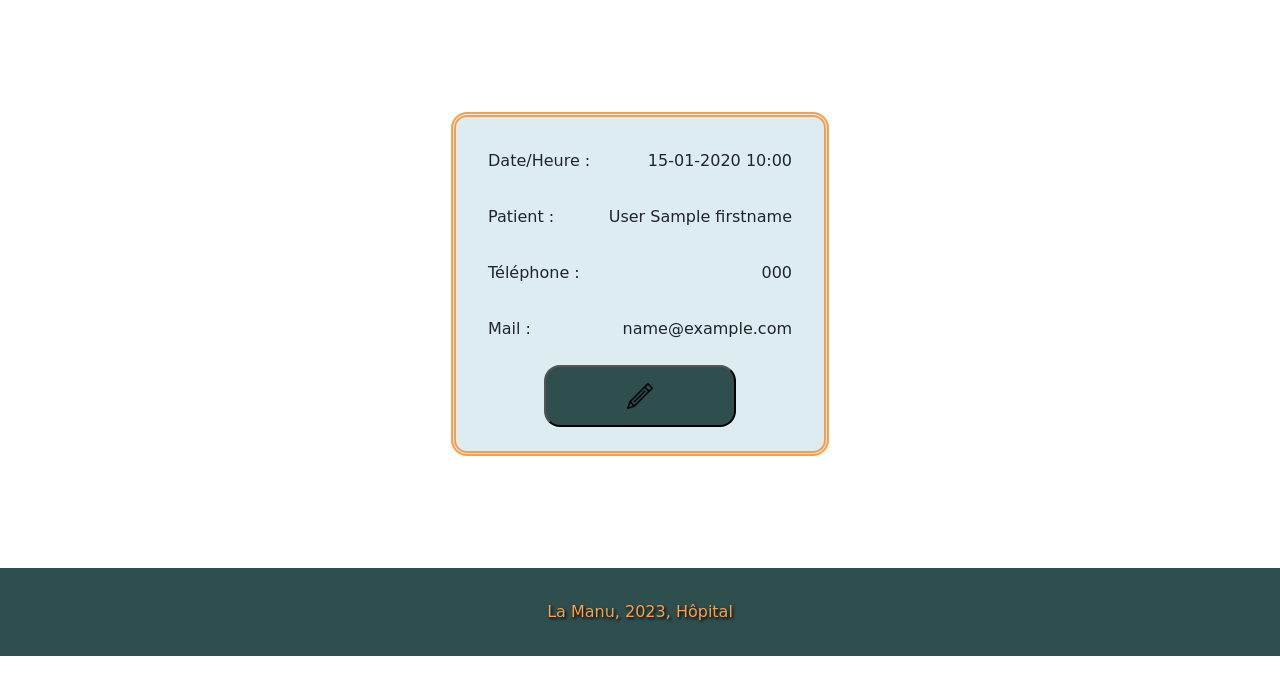
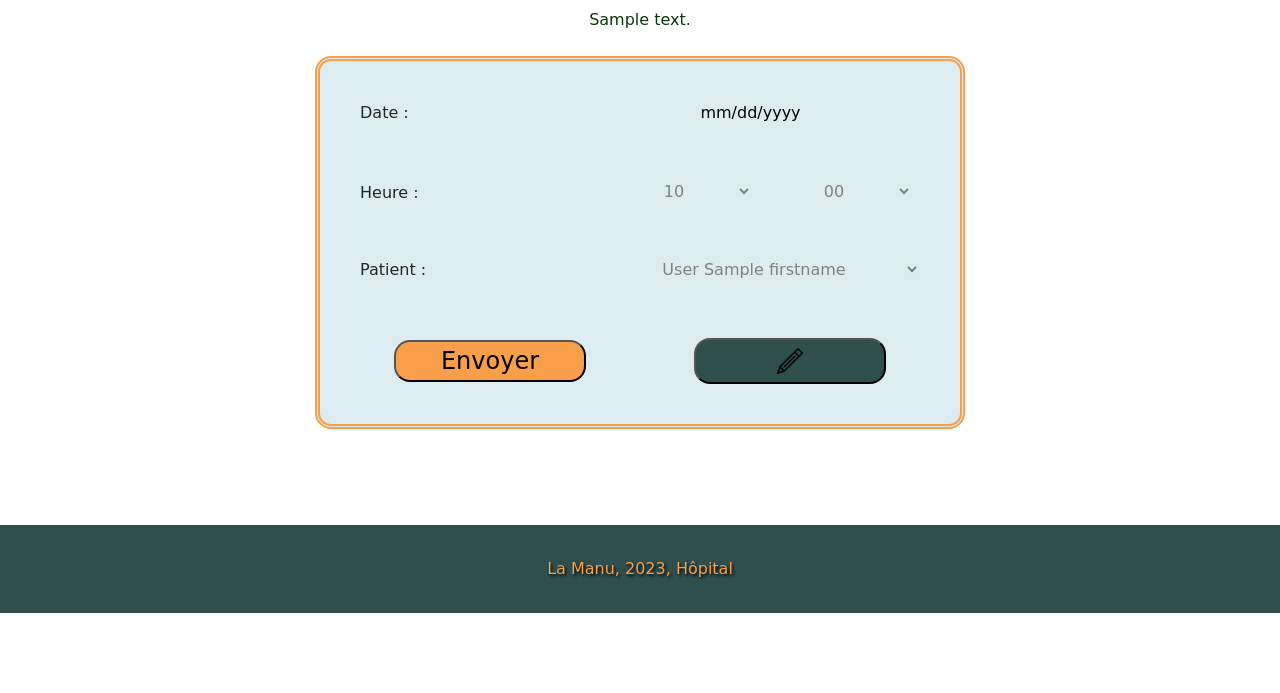
Before and after one commit to roxylya/cabinet, a PHP site: template views/appointment/rdv.php in a window 1280 px wide. Shown: the part 107-800 px from the top of the page. Run offline with PHP 8.4, Linux system fonts and the light colour scheme; the template is opened without the code that fills it: most values are stand-ins (such as "Sample title", 1, 10 or a date in 2020); some libraries are stand-ins or nearby versions; some web fonts are replaced.

Commit message:
updatelistepatientok

```diff
--- a/models/Appointment.php
+++ b/models/Appointment.php
@@ -118,7 +118,7 @@ class Appointment
         $db = dbConnect();
         // je formule ma requête affiche les éléments souhaités des tables appointments et patients concernant l'id récupéré
         // je mets des as pour différencier mes id des différentes tables : à voir
-        $sql = 'SELECT `appointments`.`id`, `appointments`.`dateHour`, `patients`.`id`, `patients`.`lastname`, `patients`.`firstname`, `patients`.`phone`, `patients`.`mail`, `patients`.`birthdate`  FROM `appointments` LEFT JOIN `patients` ON `appointments`.`idPatients`=`patients`.`id` WHERE `appointments`.`id`=:idAppointment ORDER BY `dateHour`';
+        $sql = 'SELECT `appointments`.`id` as `idAppointment`, `appointments`.`idPatients`,`appointments`.`dateHour`, `patients`.`id`, `patients`.`lastname`, `patients`.`firstname`, `patients`.`phone`, `patients`.`mail`, `patients`.`birthdate`  FROM `appointments` LEFT JOIN `patients` ON `appointments`.`idPatients`=`patients`.`id` WHERE `appointments`.`id`=:idAppointment ORDER BY `dateHour`';
         // on prépare la requête
         $sth = $db->prepare($sql);
         // On affecte les valeurs au marqueur nominatif :
--- a/views/appointment/rdv.php
+++ b/views/appointment/rdv.php
@@ -1,23 +1,57 @@
-<main class="rdv d-flex flex-column justify-content-center align-items-center py-5 my-3">
-    <div method="post" class="form p-4 d-flex flex-column justify-content-center align-items-center my-5">
-        <div class="patient  p-2 d-flex justify-content-between align-items-center">
-            <p>Date/Heure :</p>
-            <p><?= date('d-m-Y h:i', strtotime($appointment->dateHour)) ?></p>
+<main>
+    <div class="d-flex flex-column justify-content-center align-items-center mb-5">
+        <p class="messageOk p-2"><?= $messageOk ?? '' ?></p>
+        <form method="post" class="form p-4">
+            <div class="date p-3">
+                <label for="dateAppointment">Date :</label>
+                <input class="noEdit" type="date" name="dateAppointment" id="dateAppointment" value="<?= $dateAppointment ?? date('Y-m-d', strtotime($appointment->dateHour)) ?>" min="<?= date('Y-m-d') ?>" max="<?= date('Y-m-d', strtotime('+1 year')) ?>" pattern="<?= REGEX_DATE ?>" readonly>
+                <p class="error"><?= $alert['dateAppointment'] ?? '' ?></p>
             </div>
-        <div class="patient p-2 d-flex justify-content-between align-items-center">
-            <p>Patient :</p>
-            <p><?= $appointment->lastname . ' '. $appointment->firstname ?></p>
+            <div class="hourMinut p-3">
+                <label for="hour">Heure :</label>
+                <div class="d-flex justify-content-around align-items-center">
+                    <select class="noEdit" name="hour" id="hour-select" disabled>
+                    <?php $hourToDisplay = $hour ?? date('h', strtotime($appointment->dateHour)) ?>
+                        <option <?= ($hourToDisplay=='09') ? 'selected' : ''?>>09</option>
+                        <option <?= ($hourToDisplay=='10') ? 'selected' : ''?>>10</option>
+                        <option <?= ($hourToDisplay=='11') ? 'selected' : ''?>>11</option>
+                        <option <?= ($hourToDisplay=='12') ? 'selected' : ''?>>12</option>
+                        <option <?= ($hourToDisplay=='13') ? 'selected' : ''?>>13</option>
+                        <option <?= ($hourToDisplay=='14') ? 'selected' : ''?>>14</option>
+                        <option <?= ($hourToDisplay=='15') ? 'selected' : ''?>>15</option>
+                        <option <?= ($hourToDisplay=='16') ? 'selected' : ''?>>16</option>
+                        <option <?= ($hourToDisplay=='17') ? 'selected' : ''?>>17</option>
+                    </select>
+                    <select class="noEdit" name="minut" id="minut-select" disabled>
+                        <?php $minutToDisplay = $minut ?? date('i', strtotime($appointment->dateHour)) ?>
+                        <option <?= ($minutToDisplay=='00') ? 'selected' : ''?>>00</option>
+                        <option <?= ($minutToDisplay=='30') ? 'selected' : ''?>>30</option>
+                    </select>
                 </div>
-        <div class="patient p-2 d-flex justify-content-between align-items-center">
-            <p>Téléphone :</p>
-            <p><?= $appointment->phone ?></p>
+                <p class="error"><?= $alert['hour'] ?? '' ?></p>
             </div>
-        <div class="patient p-2 d-flex justify-content-between align-items-center">
-            <p>Mail :</p>
-            <p><?= $appointment->mail ?></p>
+            <div class="p-3">
+                <label for="idPatient">Patient : </label>
+                <select class="patient noEdit" name="idPatient" id="idPatient" disabled>
+                    <?php foreach ($patients as $patient) {
+                        $patientId= $idPatient ?? $patient->id;?>
+
+                        <!-- <option value="idpatient" selected><?=$patient->lastname?> <?$patient->firstname?></option> -->
+
+                        <?= '<option value="' . $patient->id . '" '. (($patientId == $appointment->idPatients) ? 'selected' : '') .'>' . $patient->lastname . ' ' . $patient->firstname . '</option>'; ?>
+                    <?php } ?>
+                </select>
+                <p class="error"><?= $alert['idPatient'] ?? '' ?></p>
             </div>
-        <div class="btnPen text-center p-2 text-center" id="pen">
+            <div class="btnEnvoyer text-center py-3 d-flex justify-content-around align-items-center">
+                <input type="submit" value="Envoyer">
+                <div class="btnPen text-center ms-2" id="pen">
                     <img src="/public/assets/img/pen.png" alt="crayon" class="pen py-2">
                 </div>
             </div>
+        </form>
+        <div class="br py-4">
+
+        </div>
+    </div>
 </main>
```
Also changed, not shown: public/assets/js/script.js. Lines whose indentation alone changed are shown as unchanged.
